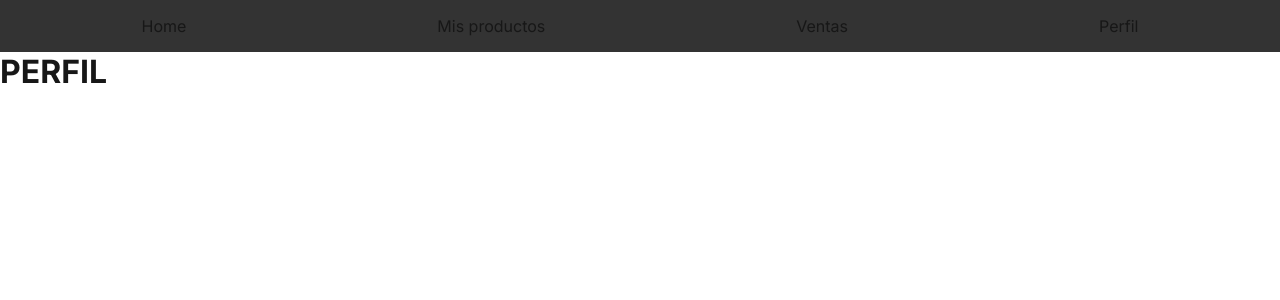
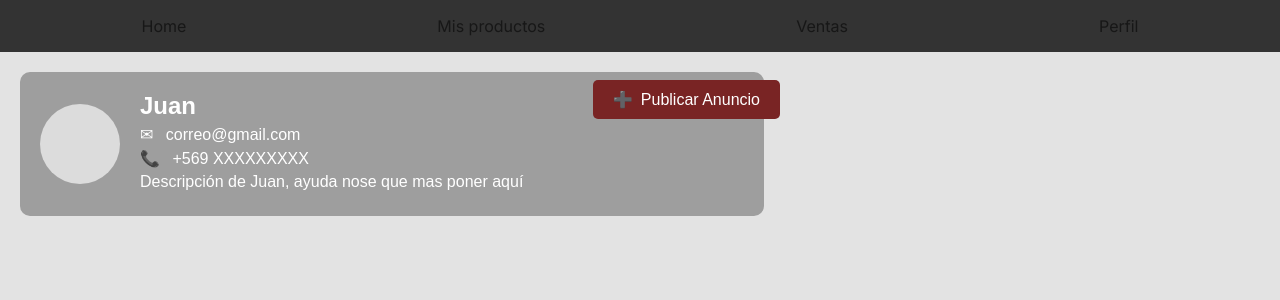
Before and after one commit to Lukayx/Proyecto-ArquiSoftware, a Next.js app in the folder mira-flow/: page /profile in a window 1280 px wide. Shown: the top 300 px of the page. Built offline with nearby package versions, Linux system fonts and the light colour scheme.

Commit message:
profile pc

```diff
--- a/mira-flow/src/app/(pages)/(user)/profile/page.module.css
+++ b/mira-flow/src/app/(pages)/(user)/profile/page.module.css
@@ -0,0 +1,79 @@
+.container {
+    display: flex;
+    flex-direction: column;
+    align-items: left;
+    padding: 20px;
+    background-color: #e3e3e3;
+    height: 100vh;
+    font-family: Arial, sans-serif;
+  }
+
+  .profileCard {
+    display: flex;
+    align-items: center;
+    justify-content: space-between; /* Espacia elementos a los extremos */
+    background-color: #9e9e9e;
+    width: 60%;
+    padding: 20px;
+    border-radius: 10px;
+    color: white;
+    position: relative;
+  }
+
+  .buttonContainer {
+    position: absolute; /* Posiciona respecto al contenedor .profileCard */
+    top: 80px; /* Distancia desde arriba */
+    right: 500px; /* Distancia desde la derecha */
+  }
+
+  .avatar {
+    width: 80px;
+    height: 80px;
+    background-color: #dcdcdc;
+    border-radius: 50%;
+    margin-right: 20px;
+  }
+
+  .profileInfo {
+    flex: 1;
+  }
+
+  .name {
+    margin: 0;
+    font-size: 1.5rem;
+    font-weight: bold;
+  }
+
+  .email,
+  .phone,
+  .description {
+    margin: 5px 0;
+  }
+
+  .icon {
+    margin-right: 8px;
+  }
+
+  .editIcon {
+    position: absolute;
+    top: 10px;
+    right: 10px;
+    cursor: pointer;
+  }
+
+  .publishButton {
+    background-color: #792424;
+    color: white;
+    border: none;
+    padding: 10px 20px;
+    max-width: 200px;
+    border-radius: 5px;
+    cursor: pointer;
+    font-size: 1rem;
+    display: flex;
+    align-items: center;
+  }
+
+  .publishButton span {
+    margin-right: 8px;
+  }
--- a/mira-flow/src/app/(pages)/(user)/profile/page.tsx
+++ b/mira-flow/src/app/(pages)/(user)/profile/page.tsx
@@ -3,6 +3,28 @@ import styles from "./page.module.css";
 
 export default function Home() {
   return (
-    <h1>PERFIL</h1>
+    <div className={styles.container}>
+      <div className={styles.profileCard}>
+        <div className={styles.avatar}></div>
+        <div className={styles.profileInfo}>
+          <h2 className={styles.name}>Juan</h2>
+          <p className={styles.email}>
+            <span className={styles.icon}>✉</span> correo@gmail.com
+          </p>
+          <p className={styles.phone}>
+            <span className={styles.icon}>📞</span> +569 XXXXXXXXX
+          </p>
+          <p className={styles.description}>
+            Descripción de Juan, ayuda nose que mas poner aquí
+          </p>
+        </div>
+        <div className={styles.editIcon}>✏️</div>
+      </div>
+      <div className={styles.buttonContainer}>
+        <button className={styles.publishButton}>
+          <span>➕</span> Publicar Anuncio
+        </button>
+      </div>
+    </div>
   );
 }
```
Also changed, not shown: 1 other file (tests, documents, lock files or other folders).
